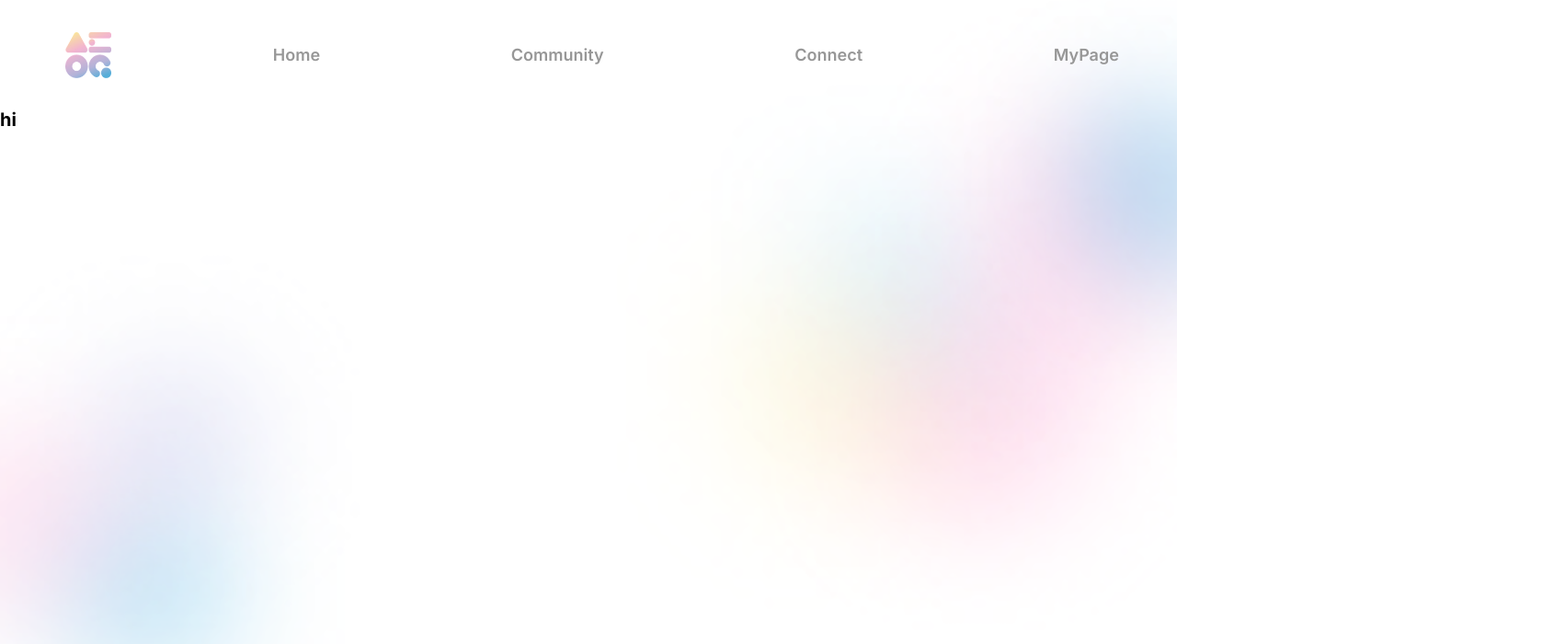
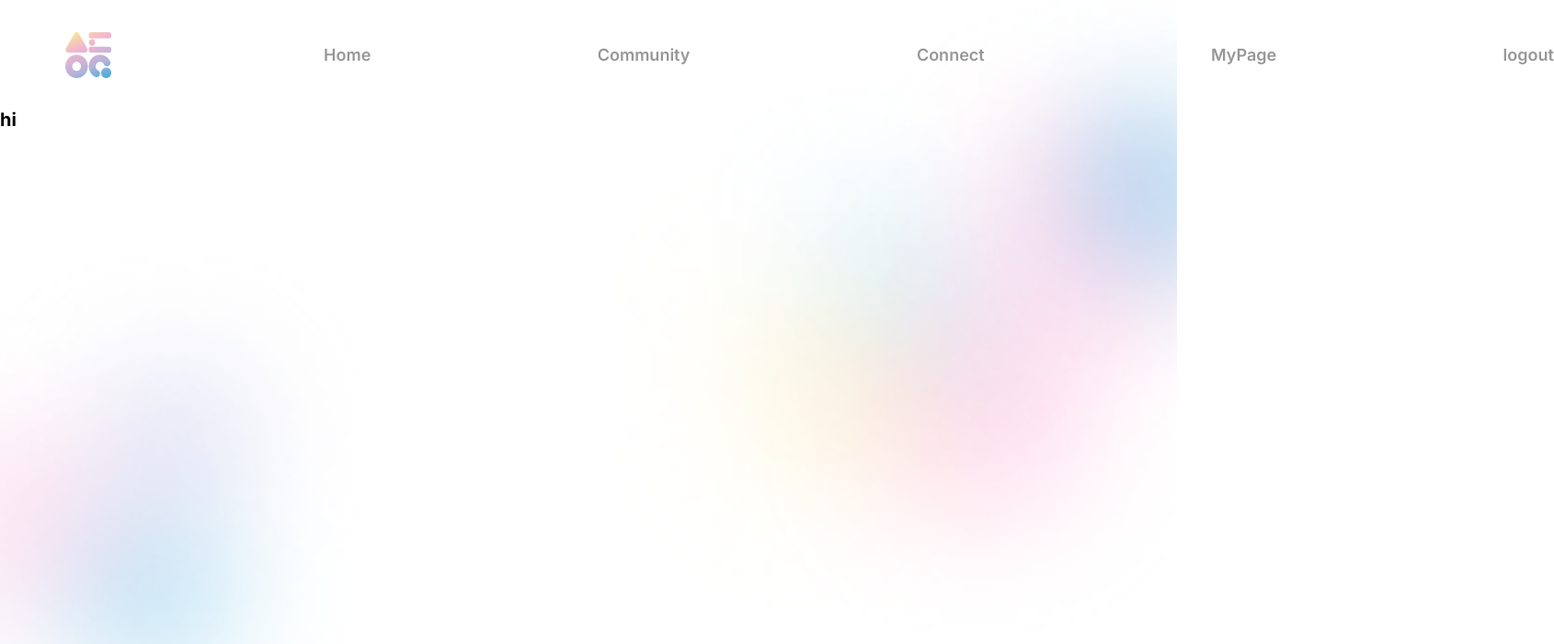
Before and after one commit to stockOneQ/front, a Next.js app: page / in a window 1280 px wide. Shown: the top 700 px of the page at 92% size, 1690 px wide, since content can reach past the window. Built offline with nearby package versions, Linux system fonts and the light colour scheme.

Commit message:
feat(header) : 라우팅 루트 고정

```diff
--- /dev/null
+++ b/components/common/AppLayout.tsx
@@ -0,0 +1,19 @@
+import React from 'react';
+import Header from './header';
+
+type AppLayoutProps = {
+  children: React.ReactNode;
+};
+
+function AppLayout({ children }: AppLayoutProps) {
+  return (
+    <div>
+      <Header />
+      {/* 공통으로 들어가게될 Header 컴포넌트 */}
+      {children}
+      {/* 자식으로 오게될 { children } prop 리턴 */}
+    </div>
+  );
+}
+
+export default AppLayout;
--- a/components/common/header.module.css
+++ /dev/null
@@ -1,41 +0,0 @@
-.nav_bar {
-    display: flex;
-    width: 100vw;
-    height: 15vh;
-    min-height: 50px;
-    position: relative;
-  };
-
-.nav_ul {
-    display: flex;
-    top: 50%;
-    height: 18px;
-    transform: translateY(-50%);
-    position: absolute;
-    display: flex;
-  };
-
-.nav_bar li {
-    font-size: 18px;
-    font-weight: 600;
-    top: 40%;
-    margin-left: 70%;
-    color: #979797;
-  };
-
-.nav_bar li:first-child {
-    margin-left: 100%;
-  };
-
-
-.logo_box {
-    width: 15vw;
-    display: flex;
-    justify-content: center;
-    align-items: center;
-  };
-.logo_box img {
-    margin-left: 17vw;
-    border-radius: 100px;
-    user-select: none;
-  };
--- a/components/common/header.tsx
+++ b/components/common/header.tsx
@@ -1,7 +1,7 @@
 import Head from 'next/head';
 import Link from "next/link";
 import Image from "next/image";
-// import styles from "./header.module.css";
+//import {NavWrapper, LogoBox, NavUl, NavLi, LogoImage} from './headerModule';이거 왜 못불러올까요,,
 import logo from "../../public/favicon/favicon-192.png";
 
 const Header = () => {
@@ -27,10 +27,10 @@ const Header = () => {
           <li><Link href="/community/Community">Community</Link></li>
           <li><Link href="/connect/Connect">Connect</Link></li>
           <li><Link href="/mypage/Mypage">MyPage</Link></li>
+          <li><Link href="/mypage/Mypage">logout</Link></li>
           {/* <li><a>sign in</a></li> */}
         </ul>
       </nav>
-    {/* 왜 style css 파일 빼서 import 하고 {styles.nav_ul} 하려니 왜 안되는걸까요??ㅠㅠ */}
       <style jsx>{`
         .nav_bar {
           display: flex;
--- /dev/null
+++ b/components/common/headerModule.ts
@@ -0,0 +1,39 @@
+import styled from 'styled-components';
+
+const NavWrapper = styled.nav`
+  display: flex;
+  width: 100vw;
+  height: 15vh;
+  min-height: 50px;
+  position: relative;
+`;
+
+const LogoBox = styled.div`
+  width: 15vw;
+  display: flex;
+  justify-content: center;
+  align-items: center;
+`;
+
+const NavUl = styled.ul`
+  display: flex;
+  top: 50%;
+  height: 18px;
+  transform: translateY(-50%);
+  position: absolute;
+  display: flex;
+`;
+
+const NavLi = styled.li`
+  font-size: 18px;
+  font-weight: 600;
+  top: 40%;
+  margin-left: 70%;
+  color: #979797;
+`;
+
+const LogoImage = styled.img`
+  margin-left: 17vw;
+  border-radius: 100px;
+  user-select: none;
+`;
--- a/pages/_app.tsx
+++ b/pages/_app.tsx
@@ -1,16 +1,22 @@
-import type { AppProps } from 'next/app'
 import { Inter } from 'next/font/google';
+import AppLayout from 'components/common/AppLayout';
 import Globals from 'styles/Globals';
 
 const inter = Inter({ subsets: ['latin'] });
 
-const App = ({ Component, pageProps }: AppProps) => {
+type AppProps = {
+  Component: React.ElementType;
+};
+
+function App({ Component }: AppProps) {
   return (
     <main className={inter.className}>
-      <Component {...pageProps} />
-      <Globals />
+      <AppLayout>
+        <Component />
+        <Globals />
+      </AppLayout>
     </main>
-  )
+  );
 }
 
 export default App;
--- a/pages/community/Community.tsx
+++ b/pages/community/Community.tsx
@@ -1,10 +1,10 @@
 import Header from "../../components/common/header";
+
 const Community  = () => {
     return (
       <div>
-        <Header />
-        <h1>community page</h1>
-        {/* Add your content here */}
+      <h1>community page</h1>
+      {/* Add your content here */}
       </div>
     );
   };
--- a/pages/connect/Connect.tsx
+++ b/pages/connect/Connect.tsx
@@ -3,7 +3,6 @@ import Header from "../../components/common/header";
 const Connect  = () => {
   return (
     <div>
-      <Header />
       <h1>connect page</h1>
       {/* Add your content here */}
     </div>
--- a/pages/index.tsx
+++ b/pages/index.tsx
@@ -3,7 +3,6 @@ import Header from '../components/common/header';
 const Home = () => {
   return (
     <>
-      <Header />
       <h1>hi</h1>
     </>
   )
--- a/pages/mypage/Mypage.tsx
+++ b/pages/mypage/Mypage.tsx
@@ -3,7 +3,6 @@ import Header from "../../components/common/header";
 const MyPage  = () => {
   return (
     <div>
-      <Header />
       <h1>MyPage</h1>
       {/* Add your content here */}
     </div>
```
Also changed, not shown: pages/login/Login.tsx (added). Lines whose indentation alone changed are shown as unchanged.
